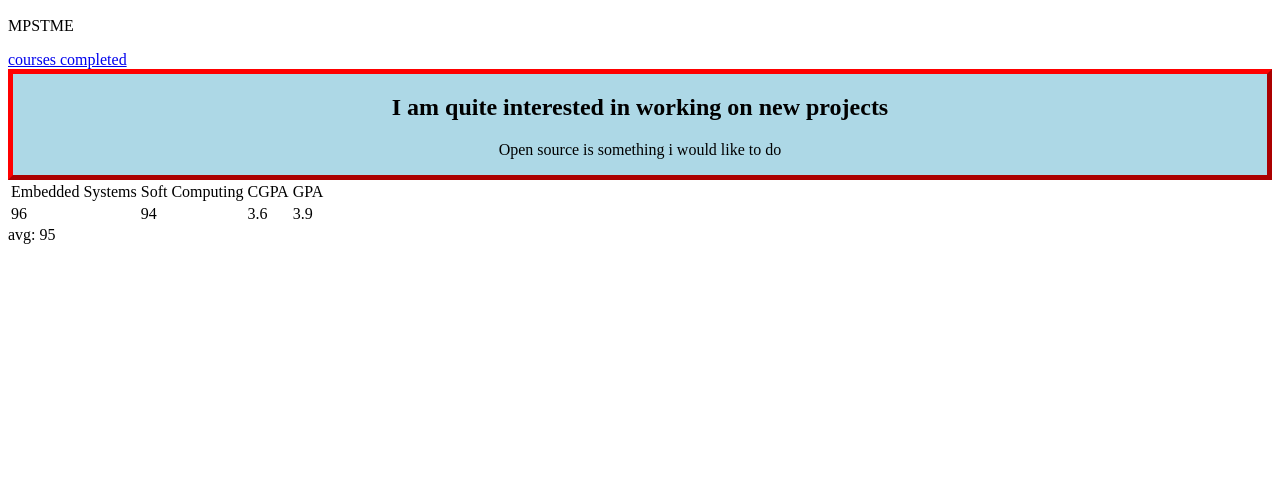
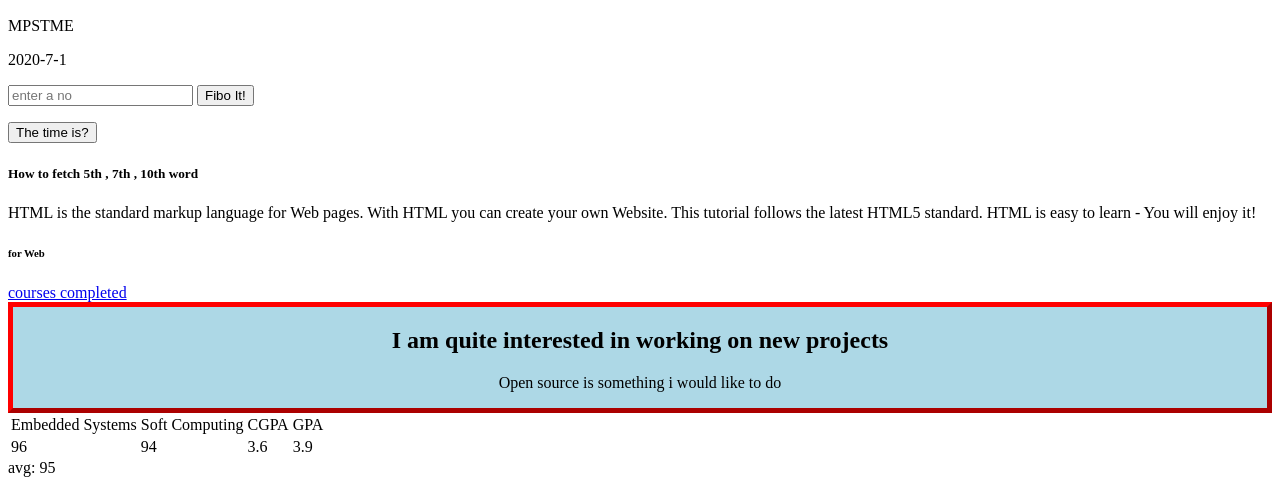
Before and after one commit to yozaam/rdip, a plain HTML site: page index.html in a window 1280 px wide. Shown: the part 369-854 px from the top of the page. Before the commit the page ends 800 px from the top, so only its background shows below. Drawn offline with Linux system fonts and the light colour scheme.

Commit message:
jsdatetime

```diff
--- a/index.html
+++ b/index.html
@@ -43,6 +43,66 @@
  <iframe src="https://github.com/yozaam/" title="my github"></iframe>
 <img src="https://avatars1.githubusercontent.com/u/20089340?s=460&u=d2d5892651ff1b41c4ad6bd874cf7234a8ef2b5e&v=4" alt="my photo">
 <p>MPSTME</p>
+
+    <p id="date">
+        <script>
+
+            var today = new Date();
+
+            var date = today.getFullYear()+'-'+(today.getMonth()+1)+'-'+today.getDate();
+            document.getElementById("date").innerHTML = date;
+
+            var looping = function(n) {
+                var a = 0, b = 1, f = 1;
+                for(var i = 2; i <= n; i++) {
+                    f = a + b;
+                    a = b;
+                    b = f;
+                }
+                return f;
+            };
+
+            function fibo(){
+                var n = document.getElementById("fibo").value;
+                switch(n){
+                    case "10":
+                        document.getElementById("out").innerHTML = "ten"
+                        break;
+                    case "100":
+                    document.getElementById("out").innerHTML = "hundred";
+                    break;
+                    default:
+                        document.getElementById("out").innerHTML = looping(n);
+                        break;
+                }
+            }
+
+        </script>
+    </p>
+
+    <input type="number" id="fibo" placeholder="enter a no" >
+    <button onclick="fibo()">Fibo It!</button>
+    <p id="out"></p>
+    <button onclick="document.getElementById('demo').innerHTML=Date()">The time is?</button>
+
+    <p id="demo"></p>
+
+    <h5>How to fetch 5th , 7th , 10th word</h5>
+    <p id="abouthtml">HTML is the standard markup language for Web pages.
+
+    With HTML you can create your own Website.
+
+    This tutorial follows the latest HTML5 standard.
+
+    HTML is easy to learn - You will enjoy it!</p>
+    <h6 id="str"></h6>
+    <script>
+        var str = document.getElementById("abouthtml").innerHTML;
+        var arr = str.split(" ");
+
+        document.getElementById("str").innerHTML = arr[6]+" "+arr[7]+" "+arr[11];
+    </script>
+
  <a href="courses.html">courses completed</a>
 
 
```
